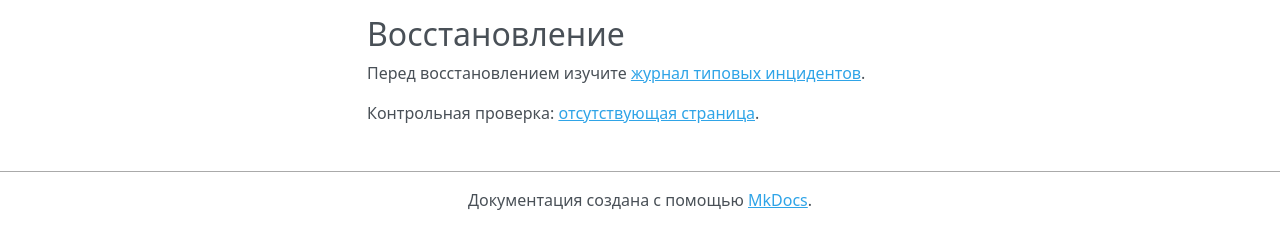
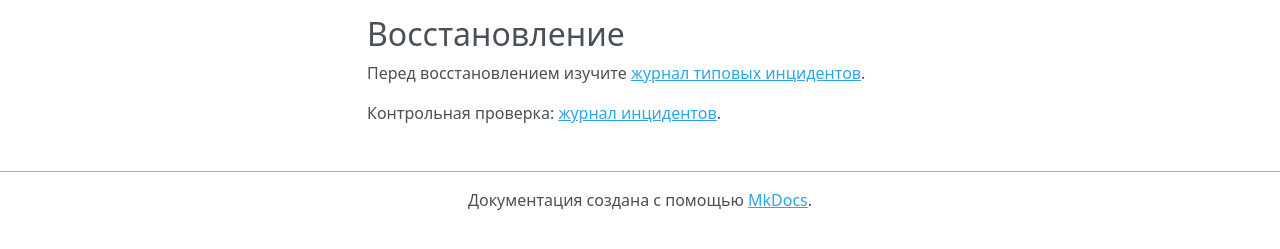
Before and after one commit to trishin5252/devops-docs, an MkDocs documentation site: the page built from docs/runbook.md, in a window 1280 px wide. Shown: the part 563-812 px from the top of the page. Built offline with MkDocs 1.6.1, drawn with Linux system fonts in a browser that asks for light colours; nearby versions of some CDN libraries.

Commit message:
fix: replace missing documentation target

```diff
--- a/docs/runbook.md
+++ b/docs/runbook.md
@@ -20,4 +20,4 @@
 
 Перед восстановлением изучите [журнал типовых инцидентов](incidents.md).
 
-Контрольная проверка: [отсутствующая страница](missing-page.md).
+Контрольная проверка: [журнал инцидентов](incidents.md).
```
